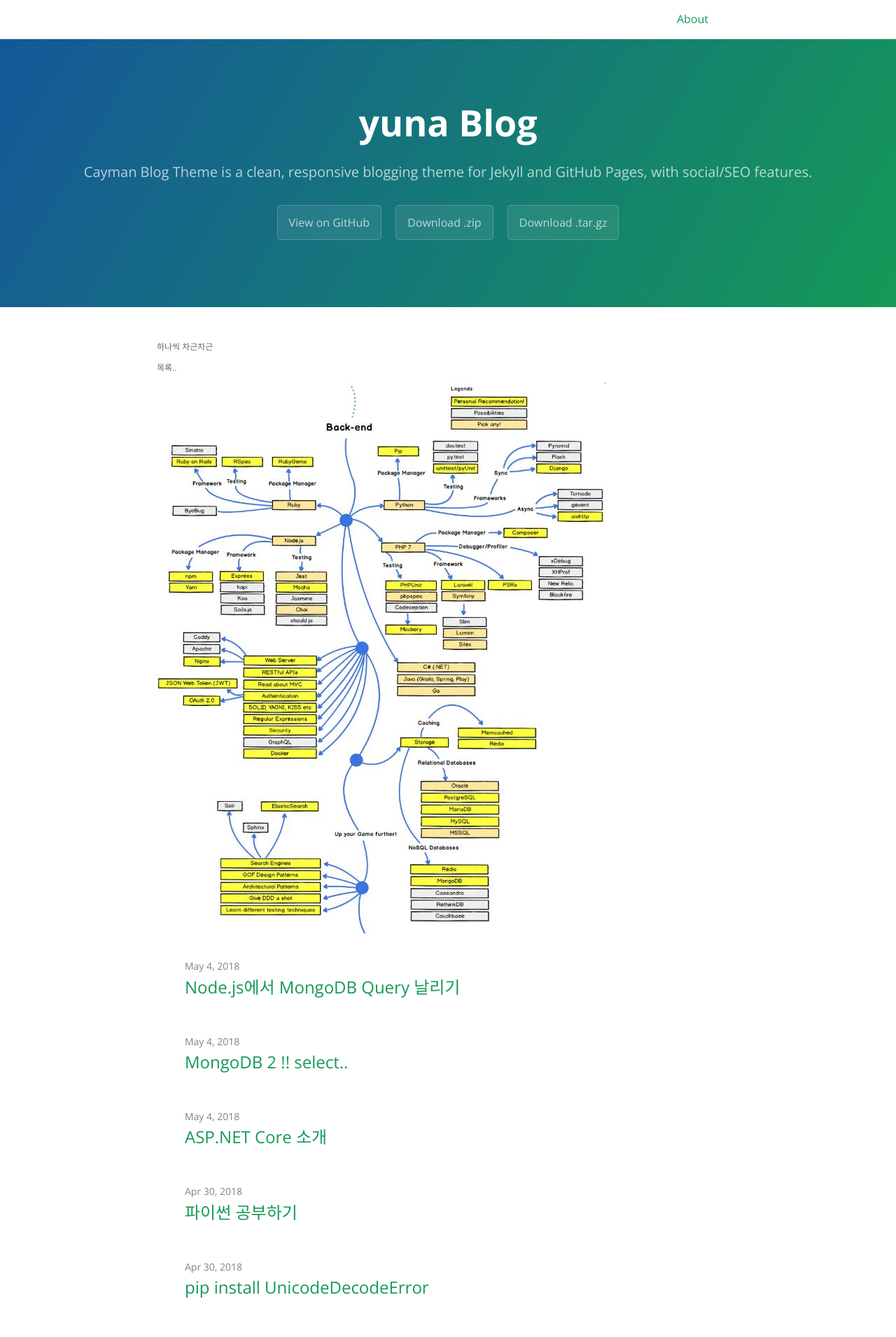
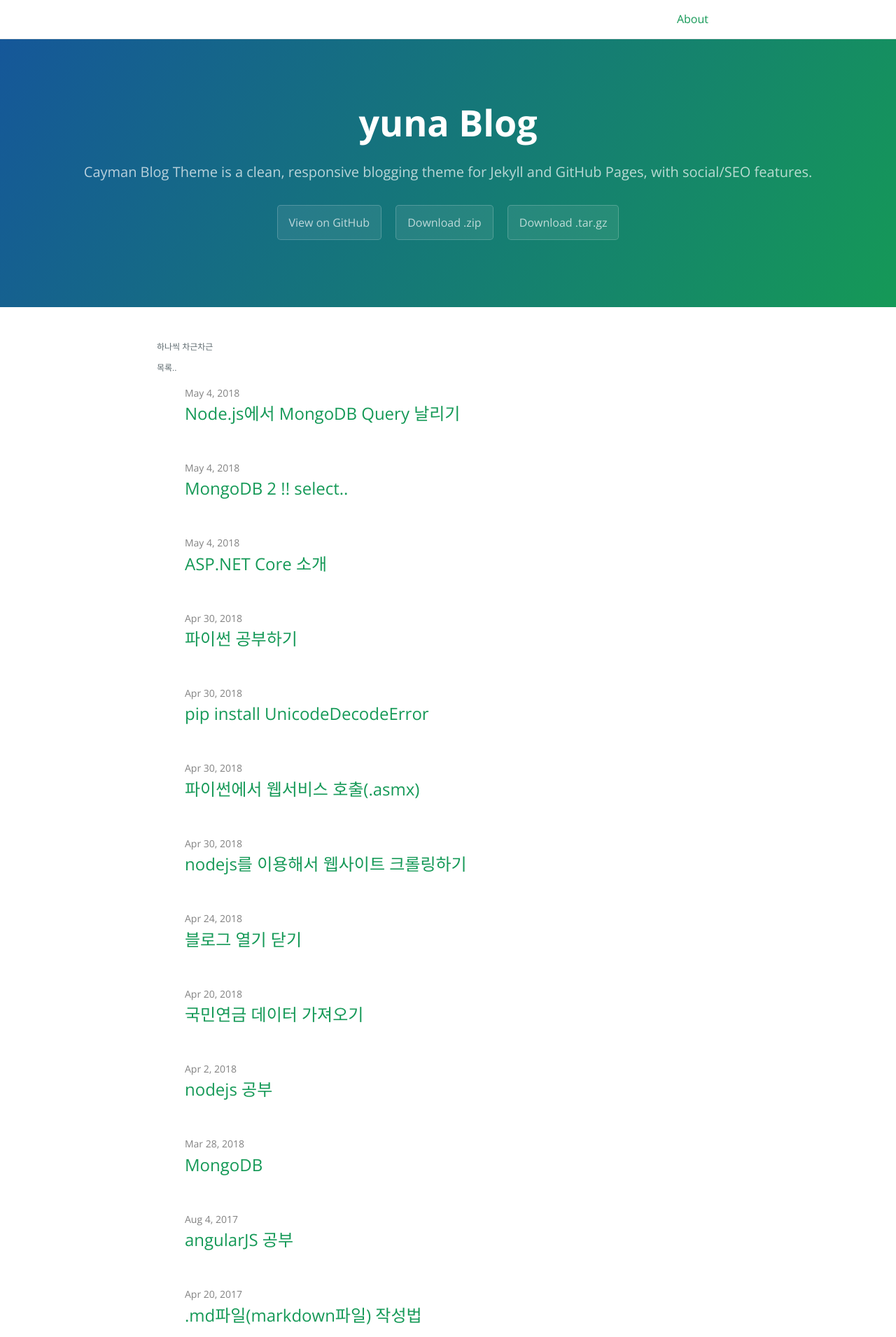
Before and after one commit to zzingyuna/test_site.github.io, a Jekyll site: the page built from index.md, in a window 1280 px wide. Shown: the top 1911 px of the page at 70% size. Built offline with Jekyll 4.4.1, drawn with Linux system fonts in a browser that asks for light colours.

Commit message:
Update home.html

```diff
--- a/_layouts/home.html
+++ b/_layouts/home.html
@@ -5,10 +5,6 @@
 <div>
 
   {{ content }}
-
-  <img src="https://zzingyuna.github.io/image/%EB%B0%B1%EC%97%94%EB%93%9C%EB%A1%9C%EB%93%9C%EB%A7%B5.JPG"/>
-
-  <div>&nbsp;</div>
 
   <ul class="post-list">
     {% for post in site.posts %}
```
